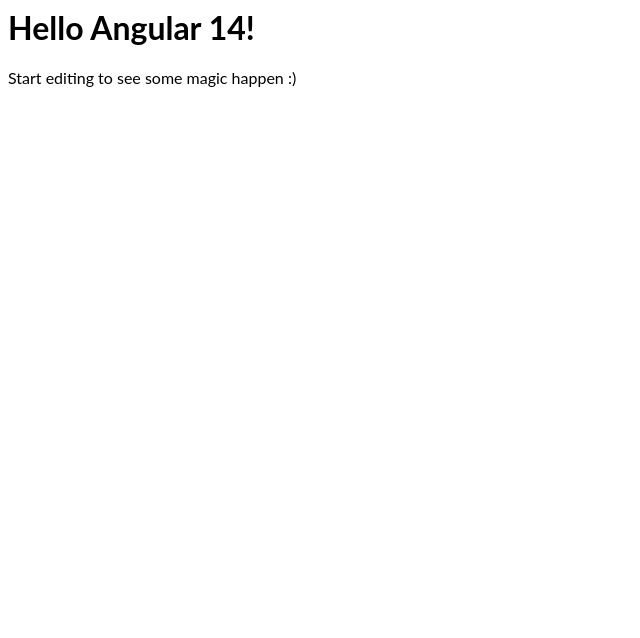
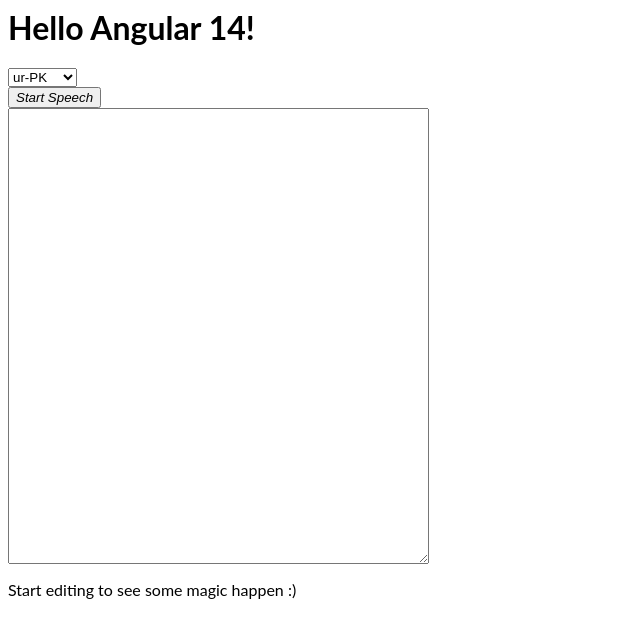
Before and after one commit to raymondcsmit/wrangularSpeech, an Angular app: page / in a window 1280 px wide. Shown: the top 638 px of the page, without its empty margins (0-640 px from the left). Built offline with nearby package versions, Linux system fonts and the light colour scheme.

Commit message:
4 files modified

```diff
--- a/src/app/app.component.html
+++ b/src/app/app.component.html
@@ -1,4 +1,5 @@
 <hello name="{{ name }}"></hello>
+<speech-component></speech-component>
 <p>
   Start editing to see some magic happen :)
 </p>
--- a/src/app/web-speech/speech.constants.ts
+++ b/src/app/web-speech/speech.constants.ts
@@ -1,2 +1,2 @@
-export const languages = ['en-US', 'es-ES', 'ur-PK', 'ps-AF', 'ps-Arab'];
+export const languages = ['ur-PK', 'en-US', 'es-ES', 'ps-AF', 'ps-Arab'];
 export const defaultLanguage = languages[0];
--- a/src/app/web-speech/web-speech.component.html
+++ b/src/app/web-speech/web-speech.component.html
@@ -8,22 +8,23 @@
   </div>
   <div class="form-group row">
     <button mat-fab *ngIf="listening$ | async; else mic" (click)="stop()">
-    <i class="fas fa-microphone-slash"></i>
+    <i class="fas fa-microphone-slash">Stop Speech</i>
   </button>
     <ng-template #mic>
       <button mat-fab (click)="start()">
-      <i class="fas fa-microphone"></i>
+      <i class="fas fa-microphone">Start Speech</i>
     </button>
     </ng-template>
   </div>
   <div class="form-group row">
     <div *ngIf="transcript$ | async">
-      <mat-card class="notification mat-elevation-z4">{{transcript$ | async}}</mat-card>
+      <label class="notification mat-elevation-z4">{{transcript$ | async}}</label>
     </div>
   </div>
   <div class="form-group row">
-    <input type="text" [value]="totalTranscript || ''" placeholder="Speech Input Result" rows="15">
+    <!-- <input type="text" [value]="totalTranscript || ''" placeholder="Speech Input Result" rows="15"> -->
 
-
+    <textarea  [(ngModel)]="totalTranscript" rows="30" cols="50">
+  </textarea>
   </div>
 </div>
--- a/src/app/web-speech/web-speech.component.ts
+++ b/src/app/web-speech/web-speech.component.ts
@@ -8,7 +8,7 @@
 
 
 @Component({
-  selector: 'my-app',
+  selector: 'speech-component',
   templateUrl: './web-speech.component.html',
   styleUrls: [ './web-speech.component.css' ]
 })
```
